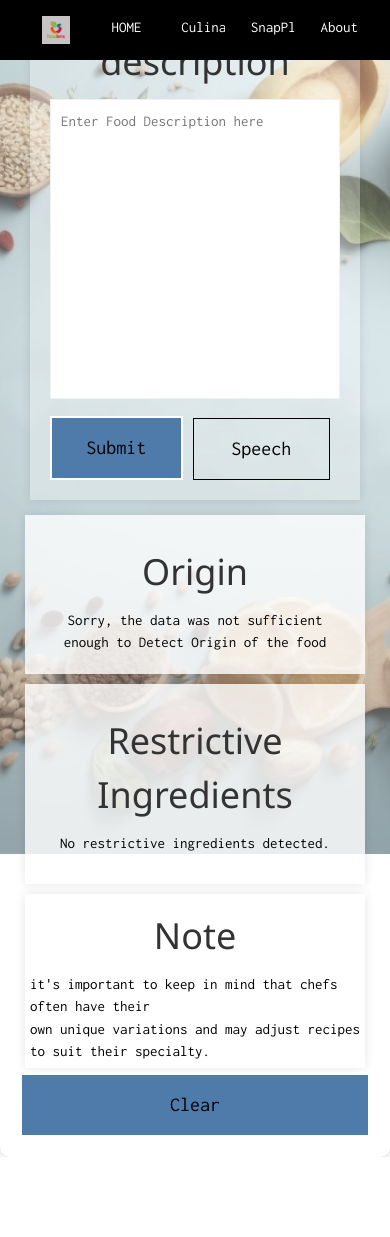
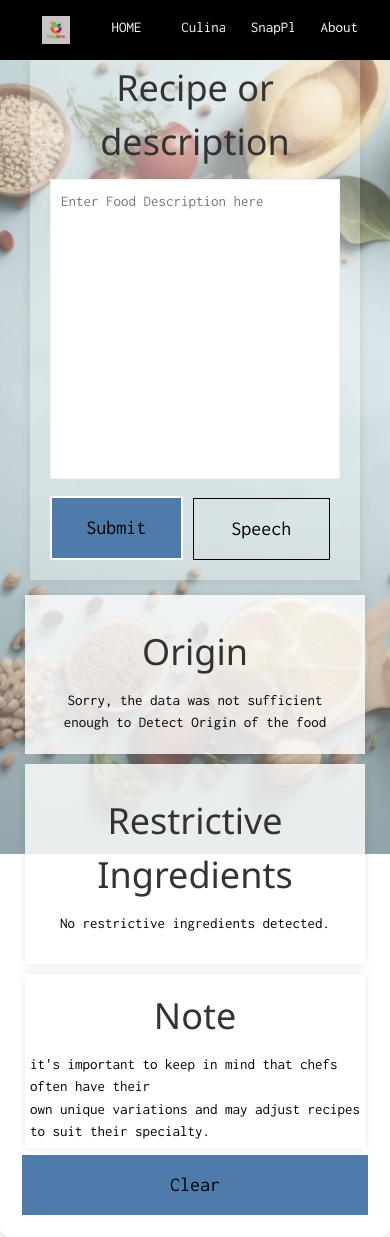
Before and after one commit to SanjidHossain/FoodLens.ai, a Flask app: page /app in a window 390 px wide. Before the commit the page ends 1157 px from the top, so only its background shows below. Run offline with Flask 2, Linux system fonts and the light colour scheme.

Commit message:
reactive

```diff
--- a/static/styles.css
+++ b/static/styles.css
@@ -346,3 +346,8 @@ tr:nth-child(even) {
     padding: 10px; /* Add padding for spacing inside boxes */
     margin: 5px; /* Add margin for spacing between boxes */
 }
+@media screen and (max-width: 1000px) {
+    .container {
+        margin-top: 260px; /* Adjust this value based on the height of your nav bar */
+    }
+}
```
